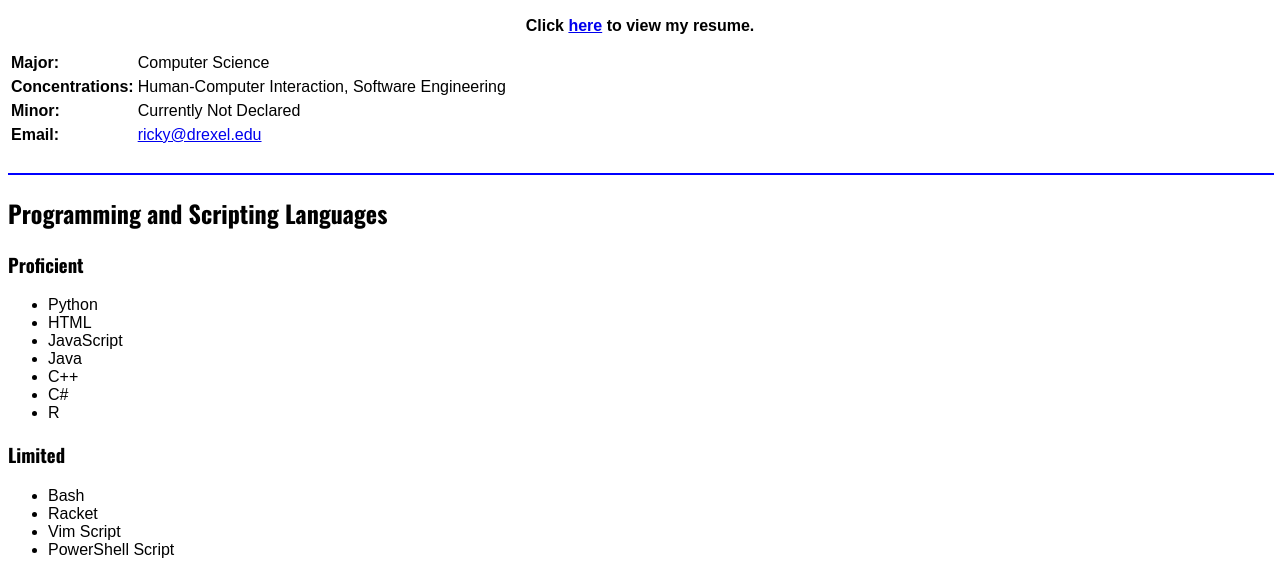
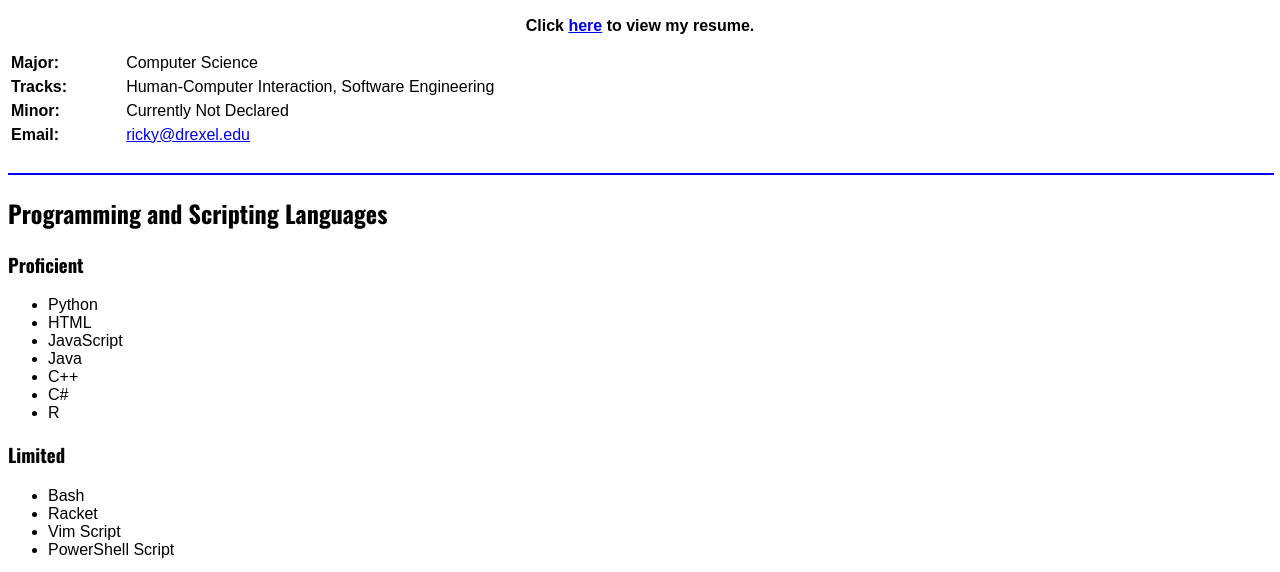
Before and after one commit to rmm429/Personal-Website, a plain HTML site: page info.html in a window 1280 px wide. Shown: the part 221-793 px from the top of the page. Drawn offline with nearby package versions, Linux system fonts and the light colour scheme; a web font is replaced by a local one.

Commit message:
Changed 'concentrations' back to 'tracks'

```diff
--- a/info.html
+++ b/info.html
@@ -106,7 +106,7 @@
 	</tr>
 	<tr>
 	<tr>
-		<th align="left" width="10%">Concentrations:</th>
+		<th align="left" width="10%">Tracks:</th>
 		<td>Human-Computer Interaction, Software Engineering</td>
 	</tr>
 	<tr></tr>
```
